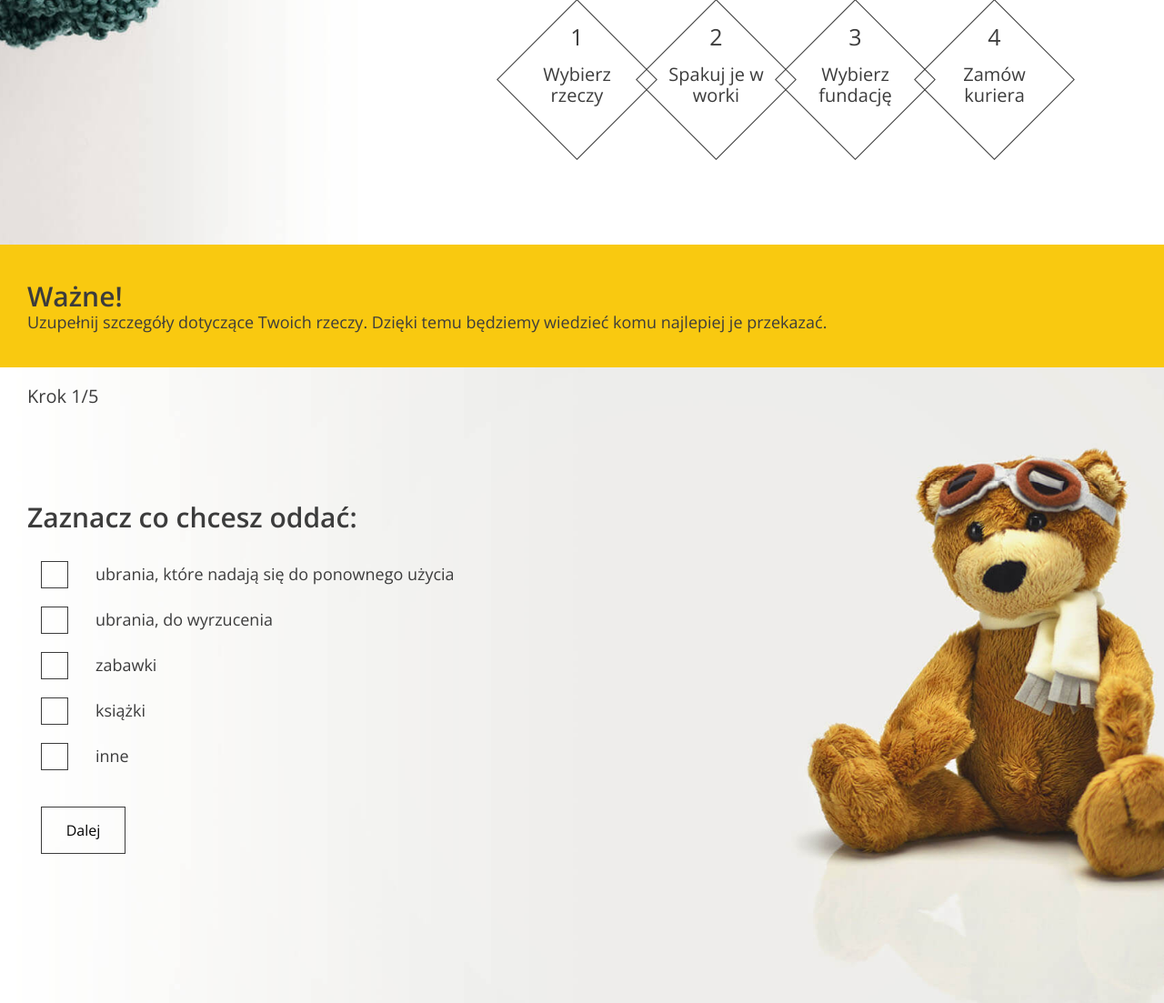
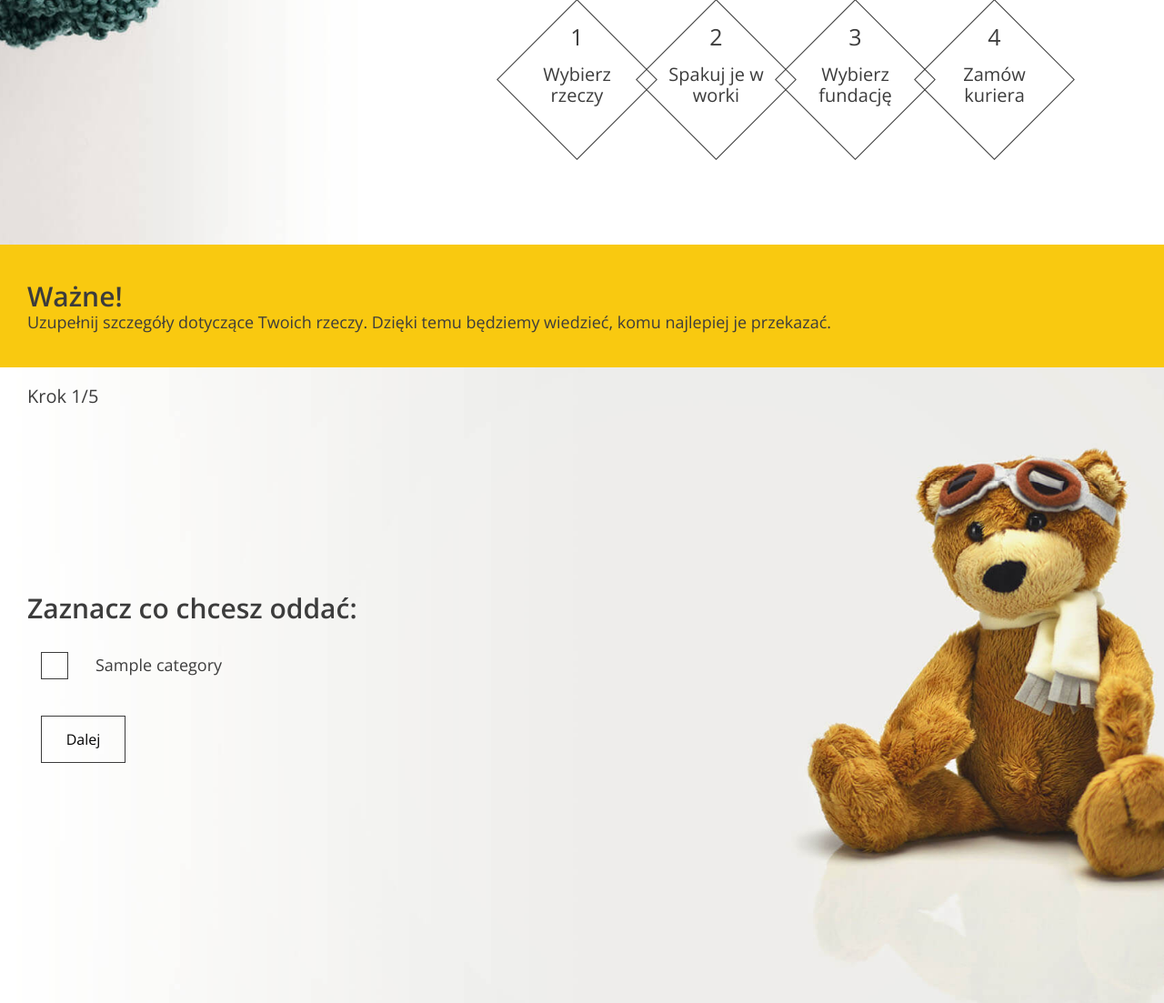
Before and after one commit to NiyeSadece/charity_donation, a Django app: page /make-donation/ in a window 1280 px wide. Shown: the part 531-1634 px from the top of the page at 91% size. Run offline with Django 3.2, Linux system fonts and the light colour scheme; a user stored in the database is signed in; tables that the repository leaves empty hold one stand-in row (values such as "Sample post").

Commit message:
basic user profile, admin link in dropdown menu & some work on the actual charity form

```diff
--- a/charity/urls.py
+++ b/charity/urls.py
@@ -18,6 +18,7 @@ from django.conf.urls.static import static
 from django.contrib import admin
 from django.contrib.auth import views as auth_views
 from django.urls import path
+from django.views.generic.base import RedirectView
 
 from donation_page import views as dv
 
@@ -25,10 +26,12 @@ from donation_page import views as dv
 urlpatterns = [
     path('admin/', admin.site.urls),
     path('', dv.LoadingPage.as_view(), name='home'),
+    path('accounts/login/', RedirectView.as_view(url='login/')),
     path('make-donation/', dv.AddDonation.as_view(), name='make-donation'),
     path('login/', dv.Login.as_view(), name='login'),
     path('register/', dv.Register.as_view(), name='register'),
     path('logout/', auth_views.LogoutView.as_view(), name='logout'),
+    path('user/', dv.User.as_view(), name='user'),
 ]
 
 if settings.DEBUG:
--- a/donation_page/views.py
+++ b/donation_page/views.py
@@ -3,9 +3,10 @@ from django.shortcuts import render, redirect
 from django.views import View
 from django.views.generic import FormView
 from django.contrib.auth import authenticate, login
+from django.contrib.auth.mixins import LoginRequiredMixin
 
 from users.forms import CustomUserCreationForm, CustomAuthenticationForm
-from .models import Donation, Institution
+from .models import Donation, Institution, Category
 
 
 class LoadingPage(View):
@@ -41,9 +42,13 @@ class LoadingPage(View):
         return render(request, 'index.html', context)
 
 
-class AddDonation(View):
+class AddDonation(LoginRequiredMixin, View):
     def get(self, request, *args, **kwargs):
-        return render(request, 'form.html')
+        context = {
+            'categories': Category.objects.all(),
+            'institutions': Institution.objects.all(),
+        }
+        return render(request, 'form.html', context)
 
 
 class Login(FormView):
@@ -71,3 +76,8 @@ class Register(FormView):
         if user:
             return redirect('login')
         return super().form_valid(form)
+
+
+class User(LoginRequiredMixin, View):
+    def get(self, request, *args, **kwargs):
+        return render(request, 'user.html')
--- a/templates/form.html
+++ b/templates/form.html
@@ -37,11 +37,11 @@
           <h3>Ważne!</h3>
           <p data-step="1" class="active">
             Uzupełnij szczegóły dotyczące Twoich rzeczy. Dzięki temu będziemy
-            wiedzieć komu najlepiej je przekazać.
+            wiedzieć, komu najlepiej je przekazać.
           </p>
           <p data-step="2">
             Uzupełnij szczegóły dotyczące Twoich rzeczy. Dzięki temu będziemy
-            wiedzieć komu najlepiej je przekazać.
+            wiedzieć, komu najlepiej je przekazać.
           </p>
           <p data-step="3">
            Wybierz jedną, do
@@ -58,56 +58,19 @@
           <!-- STEP 1: class .active is switching steps -->
           <div data-step="1" class="active">
             <h3>Zaznacz co chcesz oddać:</h3>
-
+              {% for category in categories %}
             <div class="form-group form-group--checkbox">
               <label>
                 <input
                   type="checkbox"
                   name="categories"
-                  value="clothes-to-use"
+                  value="{{ category.id }}"
                 />
                 <span class="checkbox"></span>
-                <span class="description"
-                  >ubrania, które nadają się do ponownego użycia</span
-                >
+                <span class="description">{{ category.name }}</span>
               </label>
             </div>
-
-            <div class="form-group form-group--checkbox">
-              <label>
-                <input
-                  type="checkbox"
-                  name="categories"
-                  value="clothes-useless"
-                />
-                <span class="checkbox"></span>
-                <span class="description">ubrania, do wyrzucenia</span>
-              </label>
-            </div>
-
-            <div class="form-group form-group--checkbox">
-              <label>
-                <input type="checkbox" name="categories" value="toys" />
-                <span class="checkbox"></span>
-                <span class="description">zabawki</span>
-              </label>
-            </div>
-
-            <div class="form-group form-group--checkbox">
-              <label>
-                <input type="checkbox" name="categories" value="books" />
-                <span class="checkbox"></span>
-                <span class="description">książki</span>
-              </label>
-            </div>
-
-            <div class="form-group form-group--checkbox">
-              <label>
-                <input type="checkbox" name="categories" value="other" />
-                <span class="checkbox"></span>
-                <span class="description">inne</span>
-              </label>
-            </div>
+              {% endfor %}
 
             <div class="form-group form-group--buttons">
               <button type="button" class="btn next-step">Dalej</button>
@@ -135,35 +98,21 @@
 
           <!-- STEP 4 -->
           <div data-step="3">
-            <h3>Wybierz organizacje, której chcesz pomóc:</h3>
-
+            <h3>Wybierz organizację, której chcesz pomóc:</h3>
+            {% for institution in institutions %}
             <div class="form-group form-group--checkbox">
               <label>
                 <input type="radio" name="organization" value="old" />
                 <span class="checkbox radio"></span>
                 <span class="description">
-                  <div class="title">Fundacja “Bez domu”</div>
+                  <div class="title">{{ institution.name }}</div>
                   <div class="subtitle">
-                    Cel i misja: Pomoc dla osób nie posiadających miejsca
-                    zamieszkania
+                    {{ institution.description }}
                   </div>
                 </span>
               </label>
             </div>
-
-            <div class="form-group form-group--checkbox">
-              <label>
-                <input type="radio" name="organization" value="old" />
-                <span class="checkbox radio"></span>
-                <span class="description">
-                  <div class="title">Fundacja “Dla dzieci"</div>
-                  <div class="subtitle">
-                    Cel i misja: Pomoc osobom znajdującym się w trudnej sytuacji
-                    życiowej.
-                  </div>
-                </span>
-              </label>
-            </div>
+              {% endfor %}
 
             <div class="form-group form-group--buttons">
               <button type="button" class="btn prev-step">Wstecz</button>
--- a/templates/navbar.html
+++ b/templates/navbar.html
@@ -4,8 +4,11 @@
             <li class="logged-user">
             Witaj, {{ request.user.first_name }}
             <ul class="dropdown">
-              <li><a href="#">Profil</a></li>
+              <li><a href="{% url 'user' %}">Profil</a></li>
               <li><a href="#">Ustawienia</a></li>
+                {% if request.user.is_staff %}
+                    <li><a href="{% url 'admin:index' %}">Panel administracyjny</a></li>
+                {% endif %}
               <li><a href="{% url 'logout' %}">Wyloguj</a></li>
             </ul>
           </li>
```
Also changed, not shown: templates/user.html (added, +14 -0 lines).
